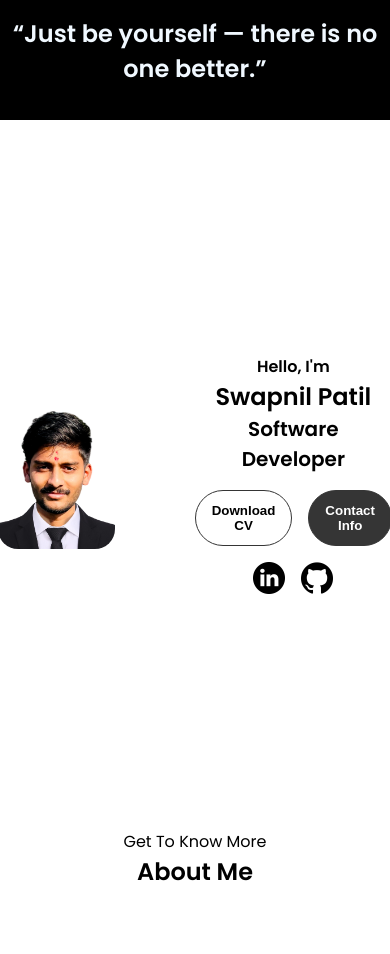
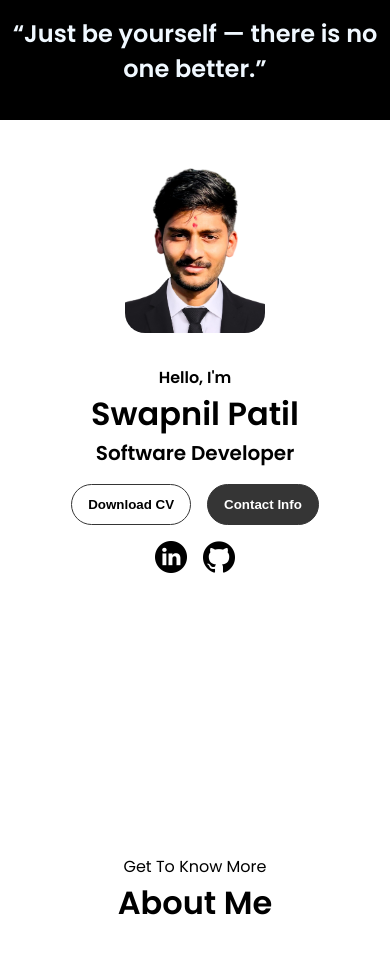
Before and after one commit to Swapnilpatil03/Portfolio, a plain HTML site: page index.html in a window 390 px wide. After the commit the page ends 927 px from the top, so only its background shows below. Drawn offline with Linux system fonts and the light colour scheme.

Commit message:
Update styles.css
Added Responisiveness

```diff
--- a/styles.css
+++ b/styles.css
@@ -45,6 +45,7 @@ section {
     height: 400px;
     width: 400px;
     margin: auto 0;
+    justify-content: center;
   }
 
   .section__text {
@@ -170,3 +171,140 @@ section {
         width: auto; /* Allow button width to adjust based on content */
     }
 }
+/* Media Queries for Responsive Design */
+
+@media (max-width: 1200px) {
+    .section__pic-container {
+        height: 250px;
+        width: 250px;
+    }
+}
+
+@media (max-width: 992px) {
+    section {
+        margin: 0 1rem; /* Adjusted margin for smaller screens */
+    }
+
+    .section__pic-container {
+        height: 200px;
+        width: 200px;
+    }
+
+    .title {
+        font-size: 2rem; /* Further reduced font size */
+    }
+}
+
+@media (max-width: 768px) {
+    .section__pic-container {
+        height: 150px;
+        width: 150px;
+    }
+
+    .title {
+        font-size: 1.5rem; /* Adjusted font size for smaller screens */
+    }
+
+    .section__text__p2 {
+        font-size: 1.25rem; /* Adjusted font size for smaller screens */
+    }
+
+    .btn {
+        padding: 0.75rem 1rem; /* Adjusted padding for smaller screens */
+        width: auto; /* Allow button width to adjust based on content */
+    }
+}
+@media screen and (max-width: 1400px) {
+    #profile {
+      height: 83vh;
+      margin-bottom: 6rem;
+    }
+    .about-containers {
+      flex-wrap: wrap;
+    }
+    #contact,
+    #projects {
+      height: fit-content;
+    }
+  }
+
+  @media screen and (max-width: 1200px) {
+    #desktop-nav {
+      display: none;
+    }
+    #hamburger-nav {
+      display: flex;
+    }
+    #experience,
+    .experience-details-container {
+      margin-top: 2rem;
+    }
+    #profile,
+    .section-container {
+      display: block;
+    }
+    .arrow {
+      display: none;
+    }
+    section,
+    .section-container {
+      height: fit-content;
+    }
+    section {
+      margin: 0 5%;
+    }
+    .section__pic-container {
+      width: 275px;
+      height: 275px;
+      margin: 0 auto 2rem;
+    }
+    .about-containers {
+      margin-top: 0;
+    }
+  }
+
+  @media screen and (max-width: 600px) {
+
+    #profile {
+      height: 83vh;
+      margin-bottom: 0;
+    }
+
+    .about-containers,
+    .contact-info-upper-container,
+    .btn-container {
+      flex-wrap: wrap;
+    }
+    .contact-info-container {
+      margin: 0;
+    }
+    .contact-info-container p,
+    .nav-links li a {
+      font-size: 1rem;
+    }
+    .experience-sub-title {
+      font-size: 1.25rem;
+    }
+    .logo {
+      font-size: 1.5rem;
+    }
+    .nav-links {
+      flex-direction: column;
+      gap: 0.5rem;
+      text-align: center;
+    }
+    .section__pic-container {
+      width: auto;
+      height: 46vw;
+      justify-content: center;
+    }
+    .section__text__p2 {
+      font-size: 1.25rem;
+    }
+    .title {
+      font-size: 2rem;
+    }
+    .text-container {
+      text-align: justify;
+    }
+  }
```
